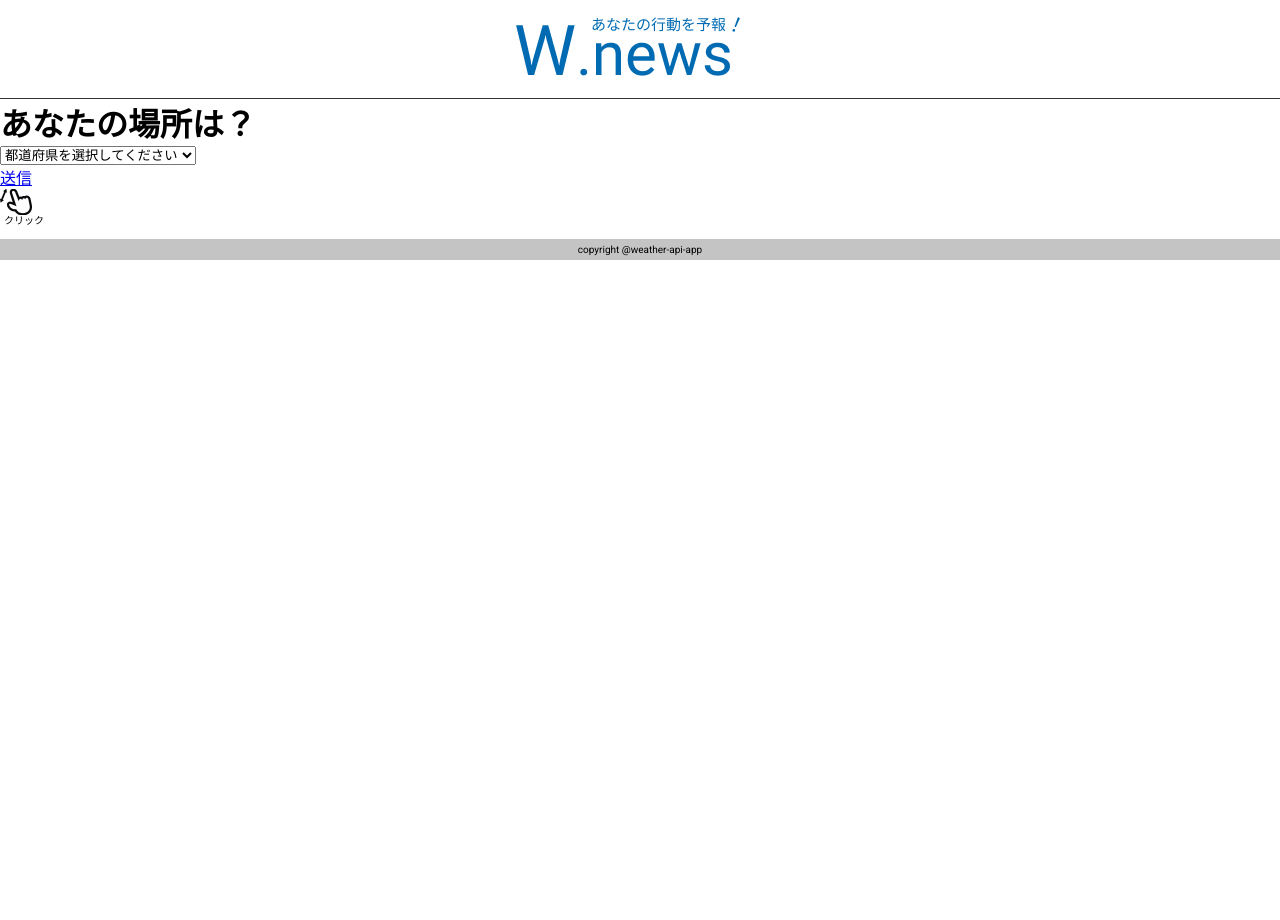
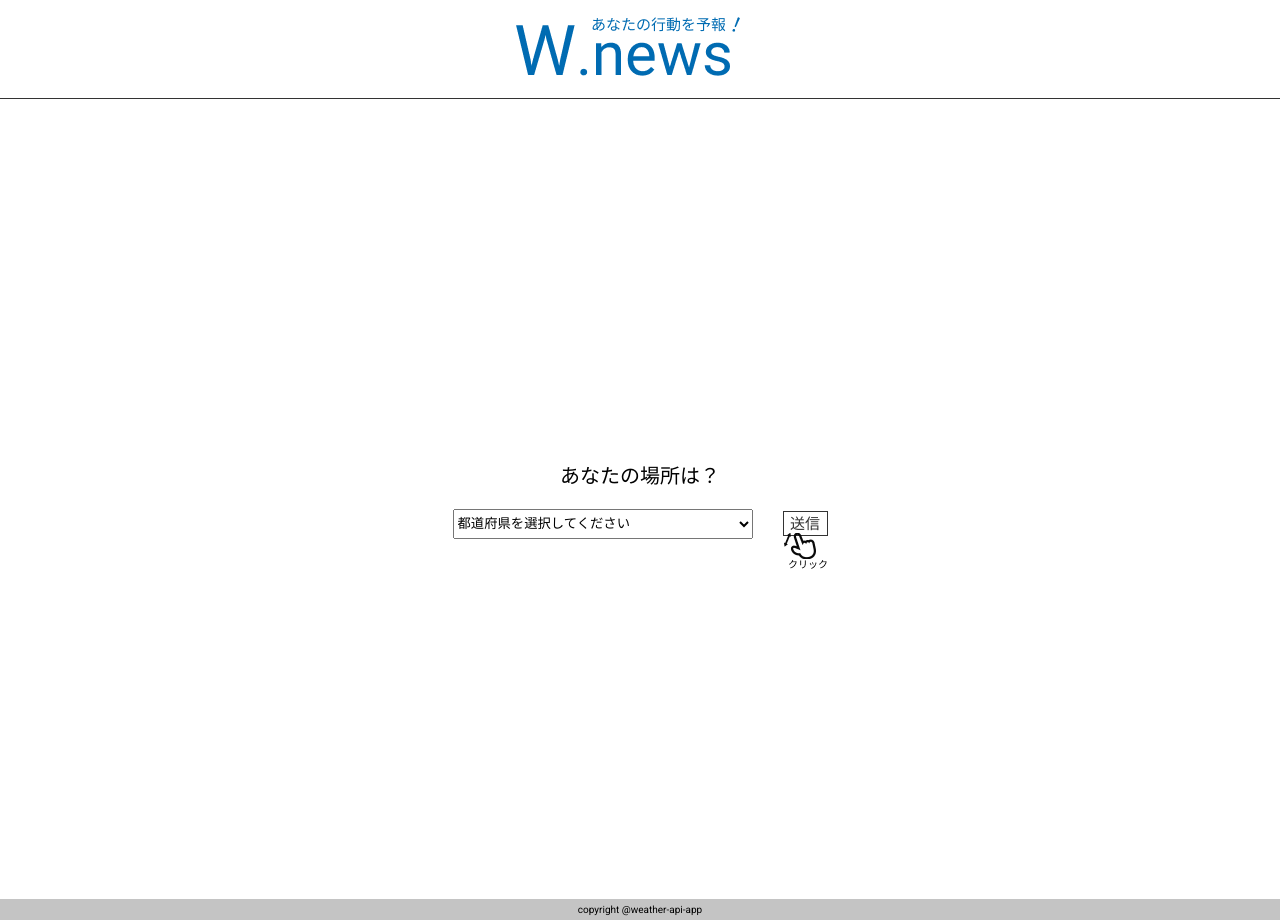
Before and after one commit to ttcksf/create-weather-app, a React (Create React App) app: page / in a window 1280 px wide. Before the commit the page ends 800 px from the top, so only its background shows below. Built offline with nearby package versions, Linux system fonts and the light colour scheme.

Commit message:
create SelectPlace.js 20220621

```diff
--- a/src/App.css
+++ b/src/App.css
@@ -3,6 +3,9 @@
   box-sizing: border-box;
   margin: 0;
   padding: 0;
+}
+main {
+  height: 100vh;
 }
 .container {
   width: 100%;
@@ -16,3 +19,17 @@
 .cBlue {
   color: #069bff;
 }
+.btn {
+  color: #333;
+  border: 1px solid #333;
+  font-size: 15px;
+  width: 45px;
+  height: 25px;
+  text-align: center;
+  text-decoration: none;
+  cursor: pointer;
+  position: relative;
+}
+.btn:after {
+  content: url(./img/clickmark.png);
+}
--- a/src/screens/SelectPlace.js
+++ b/src/screens/SelectPlace.js
@@ -10,21 +10,57 @@ const SelectPlace = () => {
   return (
     <>
       <Header />
-      <h1>あなたの場所は？</h1>
-      <div>
-        <select>
-          {Prefectures.map((prefecture, id) => {
-            return <option value={prefecture.value}>{prefecture.name}</option>;
-          })}
-        </select>
-      </div>
-      <Link to={`/today-weather`}>送信</Link>
-      <p>
-        <img src={ClickMark} alt="" />
-      </p>
+      <main>
+        <div style={style.SelectContainer}>
+          <div style={style.SelectWrapper}>
+            <h1 style={style.SelectTitle}>あなたの場所は？</h1>
+            <div style={style.SelecAria}>
+              <select style={style.SelectPullDown}>
+                {Prefectures.map((prefecture, id) => {
+                  return (
+                    <option value={prefecture.value}>{prefecture.name}</option>
+                  );
+                })}
+              </select>
+              <Link className="btn" to={`/today-weather`}>
+                送信
+              </Link>
+            </div>
+          </div>
+        </div>
+      </main>
       <Footer />
     </>
   );
 };
 
+const style = {
+  SelectContainer: {
+    display: "flex",
+    justifyContent: "center",
+    alignItems: "center",
+    height: "100vh",
+  },
+  SelectWrapper: {
+    width: "80%",
+  },
+  SelectTitle: {
+    fontSize: "20px",
+    fontWeight: "400",
+    textAlign: "center",
+    marginBottom: "20px",
+  },
+  SelecAria: {
+    display: "flex",
+    alignItems: "center",
+    justifyContent: "center",
+    width: "100%",
+  },
+  SelectPullDown: {
+    width: "300px",
+    height: "30px",
+    marginRight: "30px",
+  },
+};
+
 export default SelectPlace;
```
